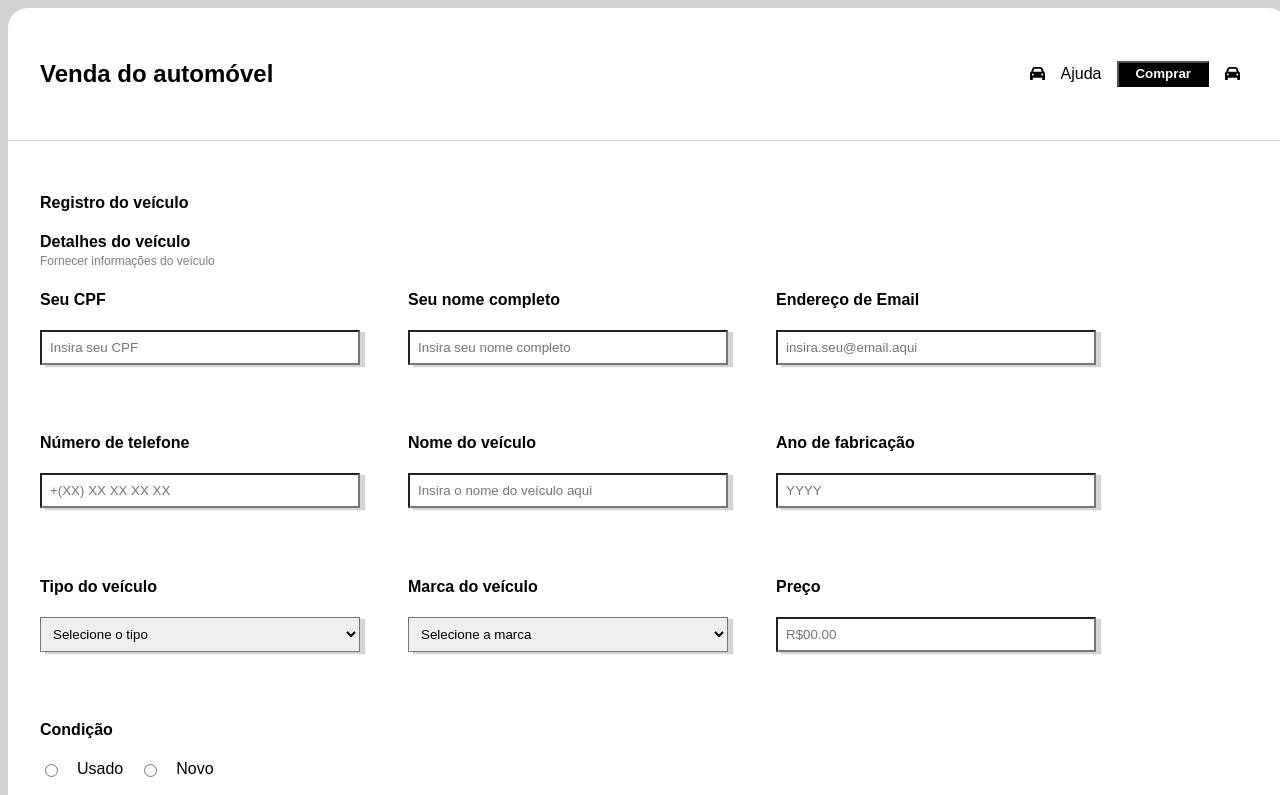
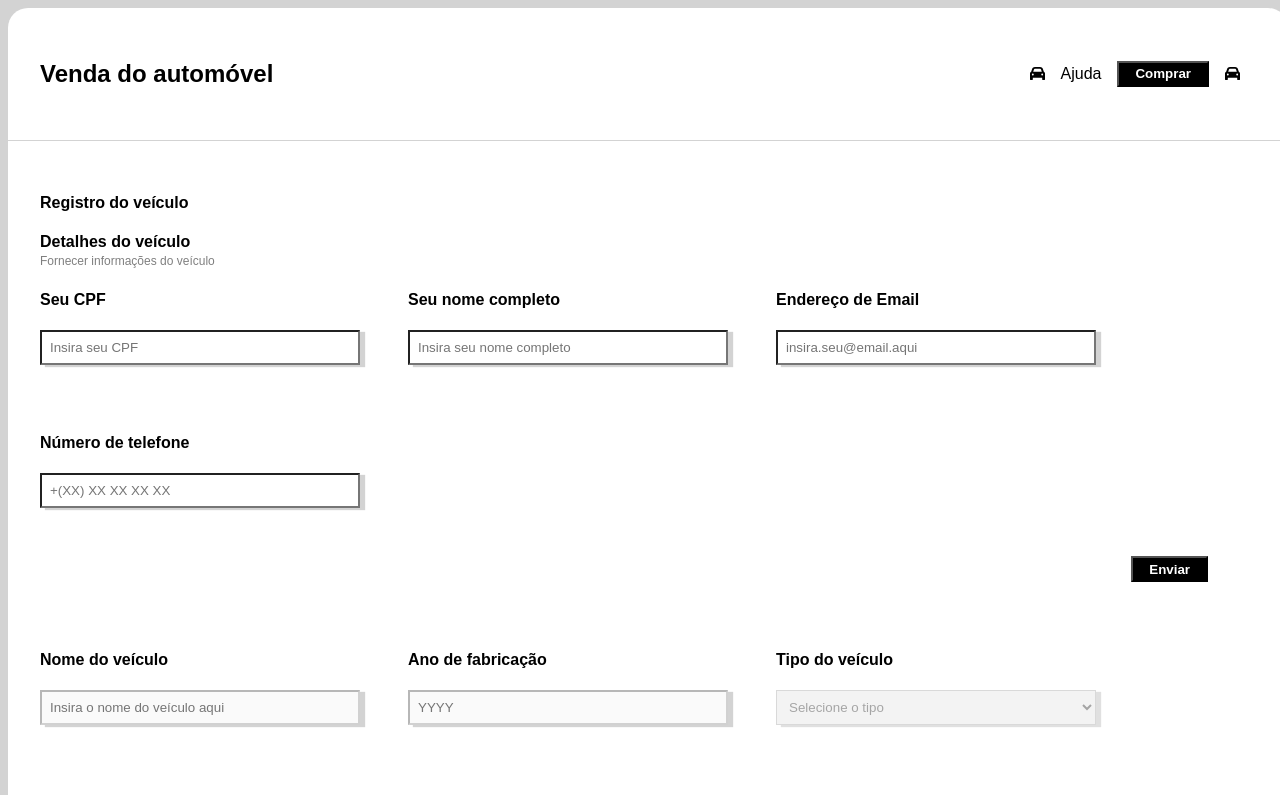
Before and after one commit to Henriquemvds/app-cars-sale, a React (Vite) app: page /sell in a window 1280 px wide. Shown: the top 795 px of the page. Built offline with nearby package versions, Linux system fonts and the light colour scheme.

Commit message:
feat: form connection to database

```diff
--- a/src/assets/components/FormSell.jsx
+++ b/src/assets/components/FormSell.jsx
@@ -1,8 +1,12 @@
-import  axios  from 'axios';
+import axios from 'axios';
 import { useState } from 'react';
 import '../styles/components/FormSell.css'
 
 function FormsSell() {
+
+    const [blockedInfoCars, setBlockedInfoCars] = useState(true)
+    const [blockedInfoSellers, setBlockedInfoSellers] = useState(false)
+
 
     const [sellerInfos, setSellerInfos] = useState({
         cpf_vendedor: null,
@@ -11,20 +15,70 @@ function FormsSell() {
         telefone_vendedor: null
     })
 
-    function registerInfo(tipoInformacao, valor) {
+    const [carInfos, setCarInfo] = useState({
+        nome_carro: null,
+        ano_carro: null,
+        modelo_carro: null,
+        marca_carro: null,
+        preco_carro: null,
+        condicao_carro: null,
+        cpf_vendedor: null
+    })
+
+    const brands = [
+        'Aston Martin', 'Audi', 'BMW', 'BYD',
+        'CAOA Chery', 'Chevrolet', 'Citroën',
+        'Effa', 'Ferrari', 'Fiat', 'Ford', 'Foton',
+        'Haval', 'Honda', 'Hyundai', 'Iveco',
+        'JAC', 'Jaguar', 'Jeep', 'Kia',
+        'Lamborghini', 'Land Rover', 'Lexus', 'Maserati',
+        'McLaren', 'Mercedes-AMG', 'Mercedes-Benz', 'Mini',
+        'Mitsubishi', 'Nissan', 'Ora',
+        'Peugeot', 'Porsche', 'RAM', 'Renault',
+        'Rolls-Royce', 'Seres', 'Subaru', 'Suzuki',
+        'Toyota', 'Volkswagen', 'Volvo'
+    ]
+    const models = [
+        'Hatch', 'Sedan', 'SUV', 'Picapes', 'Crossover', 'Perua', 'Minivan', 'Esportivo'
+    ]
+
+    function registerInfoSeller(tipoInformacao, valor) {
 
         setSellerInfos({ ...sellerInfos, [tipoInformacao]: valor })
+
+        if (tipoInformacao == 'cpf_vendedor') {
+            setCarInfo({ ...carInfos, ['cpf_vendedor']: valor })
+        }
+
+    }
+
+    function registerInfoCar(tipoInformacao, valor) {
+
+        setCarInfo({ ...carInfos, [tipoInformacao]: valor })
 
     }
 
     const registerSeller = () => {
         axios.post('http://localhost:3000/vendedor/cadastrar-vendedor', sellerInfos)
-        .finally(() => alert('cadastrado'))
+        .finally(() => {
+            alert('Seu cadastro como vendedor foi concluído, agora registre o veículo!')
+            setBlockedInfoCars(false)
+            setBlockedInfoSellers(true)
+            }
+            )
+    }
+
+    const registerCar = () => {
+        axios.post('http://localhost:3000/carros/cadastrar-carro', carInfos)
+            .finally(() => {
+                alert('Seu cadastro fo veículo foi concluído!')
+            }
+            )
     }
 
 
-console.log(sellerInfos)
-
+    console.log(sellerInfos)
+    console.log(carInfos)
     return (
         <div>
             <h4>Registro do veículo</h4>
@@ -39,7 +93,8 @@ console.log(sellerInfos)
                         Seu CPF
                     </h4>
                     <input placeholder='Insira seu CPF' className='inputInfo'
-                      onChange={(evento) => registerInfo("cpf_vendedor", evento.target.value)}
+                        disabled={blockedInfoSellers}
+                        onChange={(e) => registerInfoSeller("cpf_vendedor", e.target.value)}
                     ></input>
                 </div>
                 <div>
@@ -48,7 +103,8 @@ console.log(sellerInfos)
                         Seu nome completo
                     </h4>
                     <input placeholder='Insira seu nome completo' className='inputInfo'
-                      onChange={(evento) => registerInfo("nome_vendedor", evento.target.value)}
+                        disabled={blockedInfoSellers}
+                        onChange={(e) => registerInfoSeller("nome_vendedor", e.target.value)}
                     ></input>
                 </div>
 
@@ -58,7 +114,8 @@ console.log(sellerInfos)
                         Endereço de Email
                     </h4>
                     <input placeholder='insira.seu@email.aqui' className='inputInfo'
-                      onChange={(evento) => registerInfo("email_vendedor", evento.target.value)}></input>
+                        disabled={blockedInfoSellers}
+                        onChange={(e) => registerInfoSeller("email_vendedor", e.target.value)}></input>
                 </div>
 
                 <div>
@@ -66,31 +123,53 @@ console.log(sellerInfos)
                         Número de telefone
                     </h4>
                     <input placeholder='+(XX) XX XX XX XX' className='inputInfo'
-                      onChange={(evento) => registerInfo("telefone_vendedor", evento.target.value)}></input>
+                        disabled={blockedInfoSellers}
+                        onChange={(e) => registerInfoSeller("telefone_vendedor", e.target.value)}></input>
                 </div>
 
+
+            </div>
+            <div className='submit'>
+                <button type='button' onClick={registerSeller}>
+                    Enviar
+                </button>
+
+            </div>
+            <div className='alignInput'>
                 <div>
                     <h4>
                         Nome do veículo
                     </h4>
-                    <input placeholder='Insira o nome do veículo aqui' className='inputInfo'></input>
+                    <input placeholder='Insira o nome do veículo aqui' className='inputInfo'
+                        disabled={blockedInfoCars}
+                        onChange={(e) => registerInfoCar("nome_carro", e.target.value)}
+                    ></input>
                 </div>
 
                 <div>
                     <h4>
                         Ano de fabricação
                     </h4>
-                    <input placeholder='YYYY' className='inputInfo'></input>
+                    <input placeholder='YYYY' className='inputInfo'
+                        disabled={blockedInfoCars}
+                        onChange={(e) => registerInfoCar("ano_carro", e.target.value)}></input>
                 </div>
 
                 <div>
                     <h4>
                         Tipo do veículo
                     </h4>
-                    <select className='dropdownInfo'>
+                    <select className='dropdownInfo'
+                        disabled={blockedInfoCars}
+                        onChange={(e) => registerInfoCar("modelo_carro", e.target.value)}>
                         <option>
                             Selecione o tipo
                         </option>
+                        {models.map((item) => (
+                            <>
+                                <option value={item}>{item}</option>
+                            </>
+                        ))}
                     </select>
                 </div>
 
@@ -98,10 +177,17 @@ console.log(sellerInfos)
                     <h4>
                         Marca do veículo
                     </h4>
-                    <select className='dropdownInfo'>
+                    <select className='dropdownInfo'
+                        disabled={blockedInfoCars}
+                        onChange={(e) => registerInfoCar("marca_carro", e.target.value)}>
                         <option>
                             Selecione a marca
                         </option>
+                        {brands.map((item) => (
+                            <>
+                                <option value={item}>{item}</option>
+                            </>
+                        ))}
                     </select>
                 </div>
 
@@ -109,7 +195,9 @@ console.log(sellerInfos)
                     <h4>
                         Preço
                     </h4>
-                    <input placeholder='R$00.00' className='inputInfo'></input>
+                    <input placeholder='R$00.00' className='inputInfo'
+                        disabled={blockedInfoCars}
+                        onChange={(e) => registerInfoCar("preco_carro", e.target.value)}></input>
                 </div>
 
                 <div>
@@ -117,9 +205,14 @@ console.log(sellerInfos)
                         Condição
                     </h4>
                     <div className='alignRadio'>
-                        <input type='radio' />
+                        <input name="condicao_carro" type='radio' value='Usado'
+                            disabled={blockedInfoCars}
+                            onChange={(e) => registerInfoCar("condicao_carro", e.target.value)} />
                         <span>Usado</span>
-                        <input type='radio' />
+
+                        <input name="condicao_carro" type='radio' value='Novo'
+                            disabled={blockedInfoCars}
+                            onChange={(e) => registerInfoCar("condicao_carro", e.target.value)} />
                         <span>Novo</span>
                     </div>
 
@@ -129,7 +222,7 @@ console.log(sellerInfos)
 
 
             <div className='submit'>
-                <button onClick={registerSeller}>
+                <button type='button' onClick={registerCar}>
                     Enviar
                 </button>
             </div>
```
